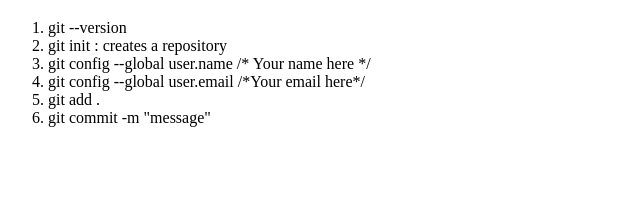
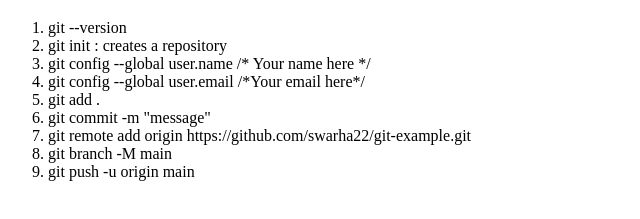
Before and after one commit to swarha22/git-example, a plain HTML site: page index.html in a window 1280 px wide. Shown: the part 61-280 px from the top of the page, without its empty margins (0-640 px from the left). Drawn offline with Linux system fonts and the light colour scheme.

Commit message:
update version

```diff
--- a/index.html
+++ b/index.html
@@ -15,6 +15,9 @@
         <li>git config --global user.email /*Your email here*/</li>
         <li>git add . </li>
         <li>git commit -m "message"</li>
+        <li>git remote add origin https://github.com/swarha22/git-example.git</li>
+        <li>git branch -M main</li>
+        <li>git push -u origin main</li>
     </ol>
 </body>
 </html>
```
